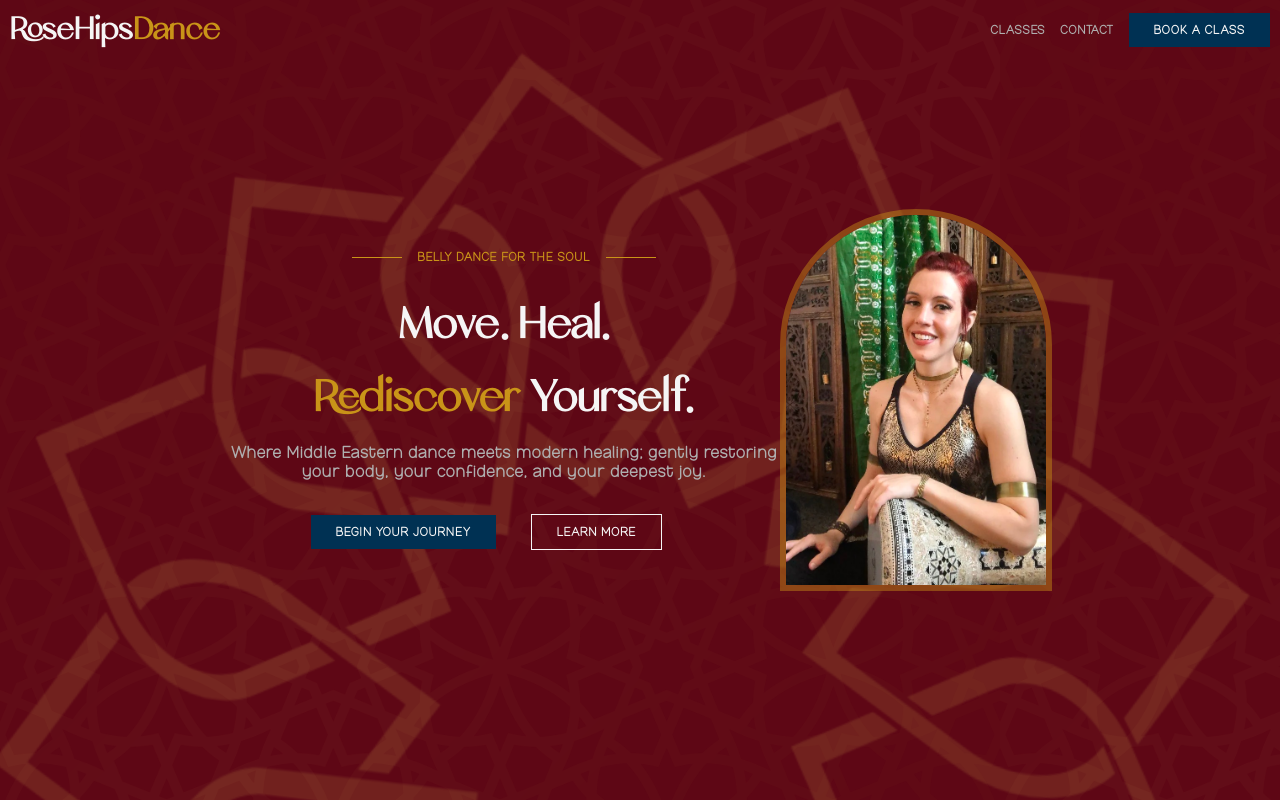
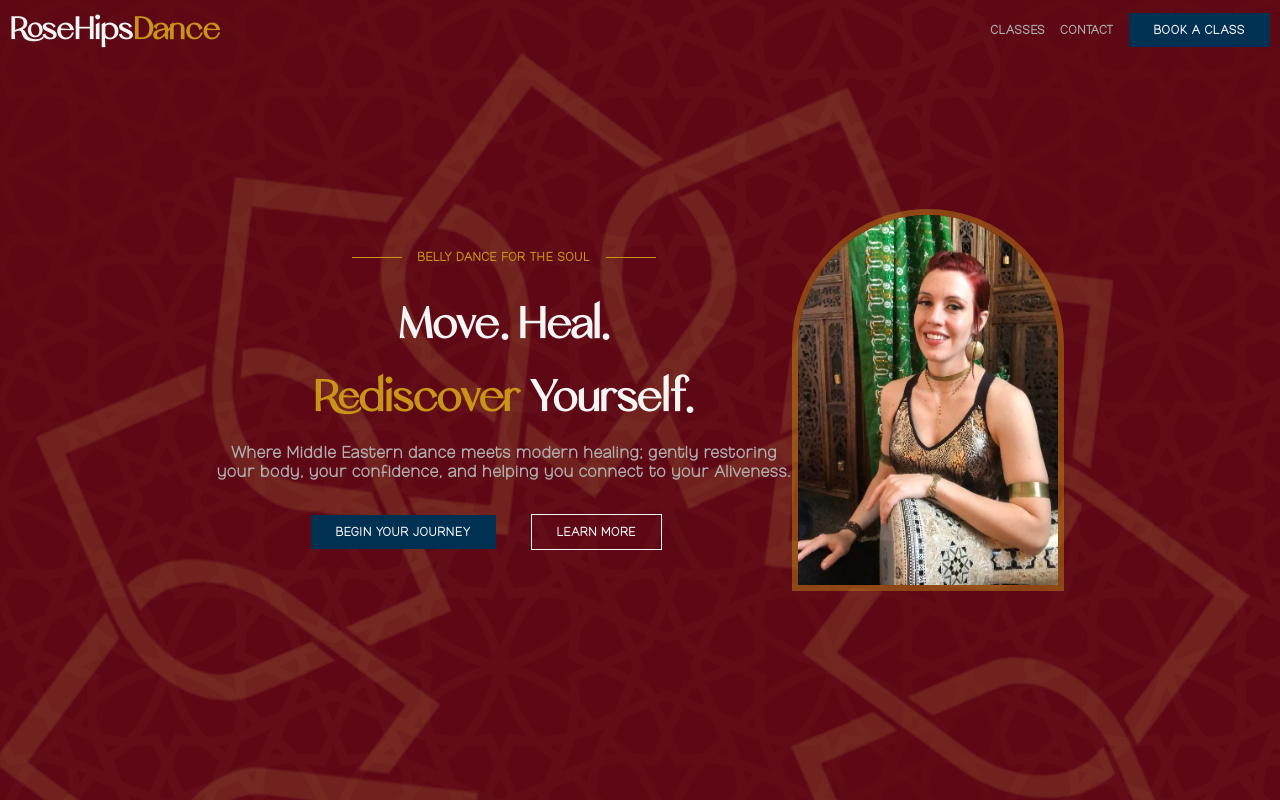
Before and after one commit to tpeschke/rose-hips-dance, a Next.js app: page / in a window 1280 px wide. Shown: the top 800 px of the page. Built offline with nearby package versions, Linux system fonts and the light colour scheme.

Commit message:
updated main banner (again)

```diff
--- a/app/homeComponents/mainBanner/mainBanner.tsx
+++ b/app/homeComponents/mainBanner/mainBanner.tsx
@@ -14,8 +14,7 @@ export default function MainBanner() {
             <span>Rediscover</span> Yourself.
           </h1>
           <p className="subtitle">
-            Where Middle Eastern dance meets modern healing; gently
-            restoring your body, your confidence, and your deepest joy.
+            Where Middle Eastern dance meets modern healing; gently restoring your body, your confidence, and helping you connect to your Aliveness.
           </p>
           <div className="class-buttons">
             <Link href="/classes">
```
Also changed, not shown: 1 other file (tests, documents, lock files or other folders).
